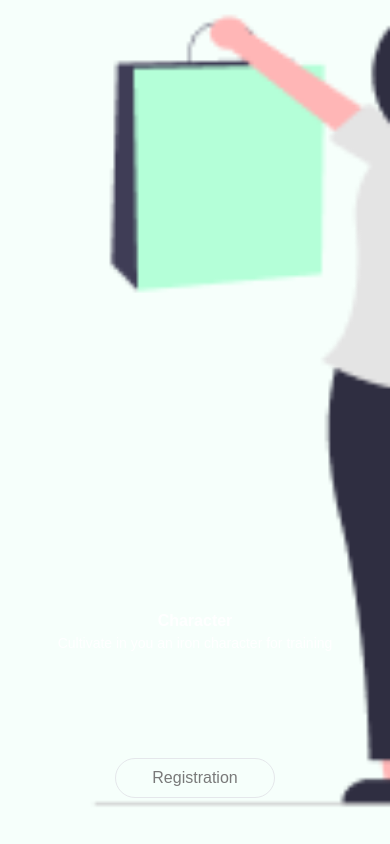
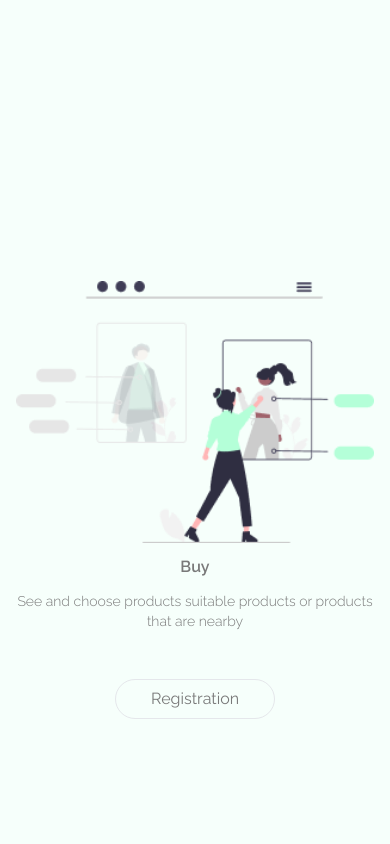
Before and after one commit to ikevinmejia/workshop-03, a React (Vite) app: page /b3 in a window 390 px wide. Built offline with nearby package versions, Linux system fonts and the light colour scheme.

Commit message:
inicio y bienvenida

```diff
--- a/index.html
+++ b/index.html
@@ -4,7 +4,11 @@
     <meta charset="UTF-8" />
     <link rel="icon" type="image/svg+xml" href="/src/favicon.svg" />
     <meta name="viewport" content="width=device-width, initial-scale=1.0" />
-    <title>Vite App</title>
+    <link
+      href="https://fonts.googleapis.com/css2?family=Inter:wght@400;500;700&family=Racing+Sans+One&family=Raleway:wght@200;300;400;500;600&display=swap"
+      rel="stylesheet"
+    />
+    <title>BulletinBoard</title>
   </head>
   <body>
     <div id="root"></div>
--- a/src/Routers/AppRoutes.jsx
+++ b/src/Routers/AppRoutes.jsx
@@ -20,11 +20,9 @@ function AppRoutes() {
           element={
             // <PublicRouter isAutentication={auth}>
             <Introduce
-              title={"Discipline"}
-              text={"Develop discipline in yourself train every day"}
+              title={"Sell"}
+              text={"List your items for sale and see how fast they get bought"}
               textButton={"Next"}
-              imgMobile={"bg-b2"}
-              imgLarge={"md:bg-b2f"}
               goTo="/b3"
             />
             // </PublicRouter>
@@ -35,8 +33,10 @@ function AppRoutes() {
           element={
             // <PublicRouter isAutentication={auth}>
             <Introduce
-              title={"Character"}
-              text={"Cultivate in you an iron character for training"}
+              title={"Buy"}
+              text={
+                "See and choose products suitable products or products that are nearby"
+              }
               textButton={"Registration"}
               imgMobile={"bg-b3"}
               imgLarge={"md:bg-b3f"}
--- a/src/components/Introduce.jsx
+++ b/src/components/Introduce.jsx
@@ -1,18 +1,19 @@
 import React from "react";
 import LinkButton from "./LinkButton";
 
-function Introduce({ title, text, textButton, goTo, imgMobile, imgLarge }) {
+function Introduce({ title, text, textButton, goTo }) {
   return (
     <>
       <div
-        className={`mx-auto flex h-screen w-full flex-col items-center justify-end  bg-mainBgColor ${imgMobile} bg-cover bg-center bg-no-repeat md:flex-row md:justify-start ${imgLarge}`}
+        className={`mx-auto flex h-screen w-full flex-col items-center  justify-center  bg-mainBgColor bg-cover bg-center bg-no-repeat `}
       >
-        <div className="flex flex-col justify-around w-11/12 gap-3 text-center h-1/3 md:ml-3 md:h-2/4 md:w-1/2 md:justify-center md:gap-8 ">
-          <div>
-            <h1 className="text-base font-semibold text-white">{title}</h1>
-            <p className="text-sm font-light text-white">{text}</p>
+        <div className="flex flex-col items-center justify-around w-11/12 gap-12 text-center h-1/3 ">
+          <div className="flex flex-col gap-3">
+            <img src="./src/img/b1.png" alt="" />
+            <h1 className="text-base font-semibold text-greyColor">{title}</h1>
+            <p className="text-sm font-light text-greyColor">{text}</p>
           </div>
-          <div>
+          <div className="w-full">
             <LinkButton text={textButton} goTo={goTo} />
           </div>
         </div>
--- a/src/pages/Inicio.jsx
+++ b/src/pages/Inicio.jsx
@@ -16,20 +16,18 @@ function Inicio() {
     <div className="flex items-center justify-center w-full h-screen mx-auto max-w-14">
       {inicio ? (
         <>
-          <figure>
+          <figure className="flex flex-col items-center justify-center">
             <img src={logo} />
-            <figcaption className="text-4xl text-center text-white">
-              Buffalo
+            <figcaption className="text-4xl text-center text-greyColor">
+              BulletinBoard
             </figcaption>
           </figure>
         </>
       ) : (
         <Introduce
-          title={"Workout"}
-          text={"Start training with usand build muscle or lose weight"}
+          title={"Choose"}
+          text={"Choose products available add to favorites and then buy"}
           textButton={"Next"}
-          imgMobile={"bg-b1"}
-          imgLarge={"md:bg-b1f"}
           goTo="/b2"
         />
       )}
```
